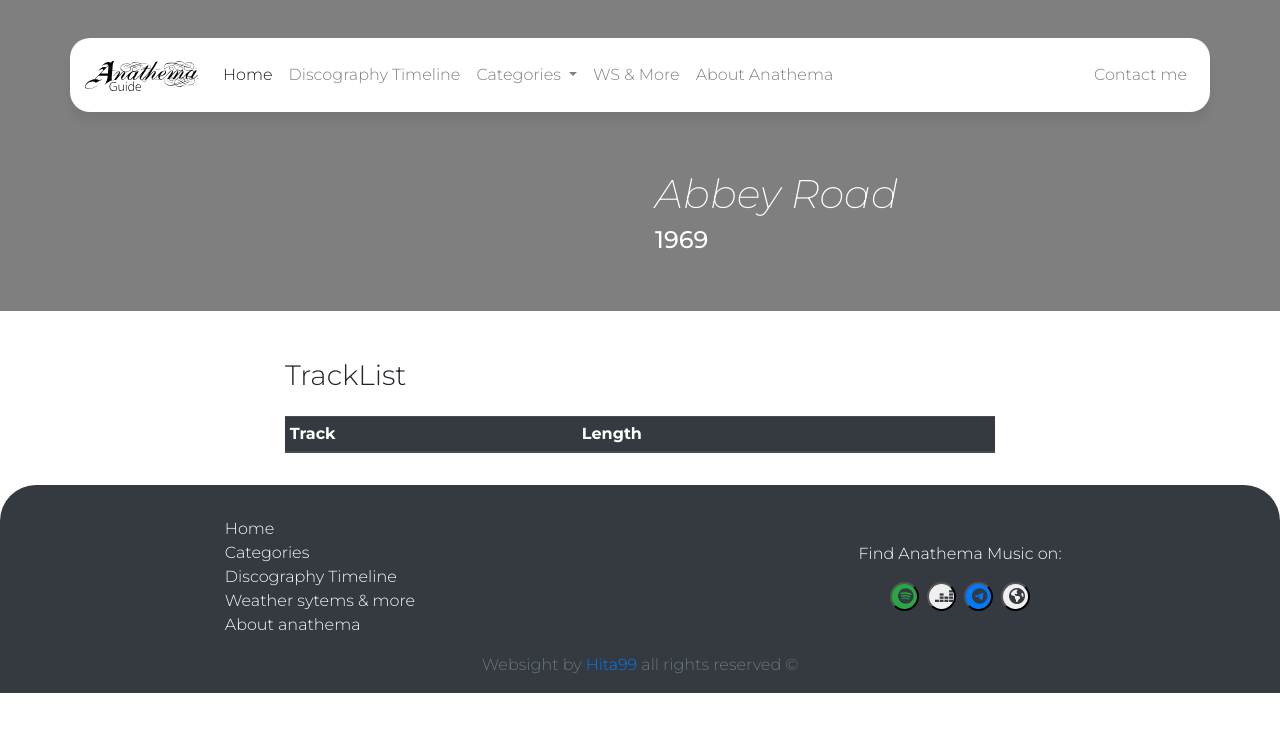
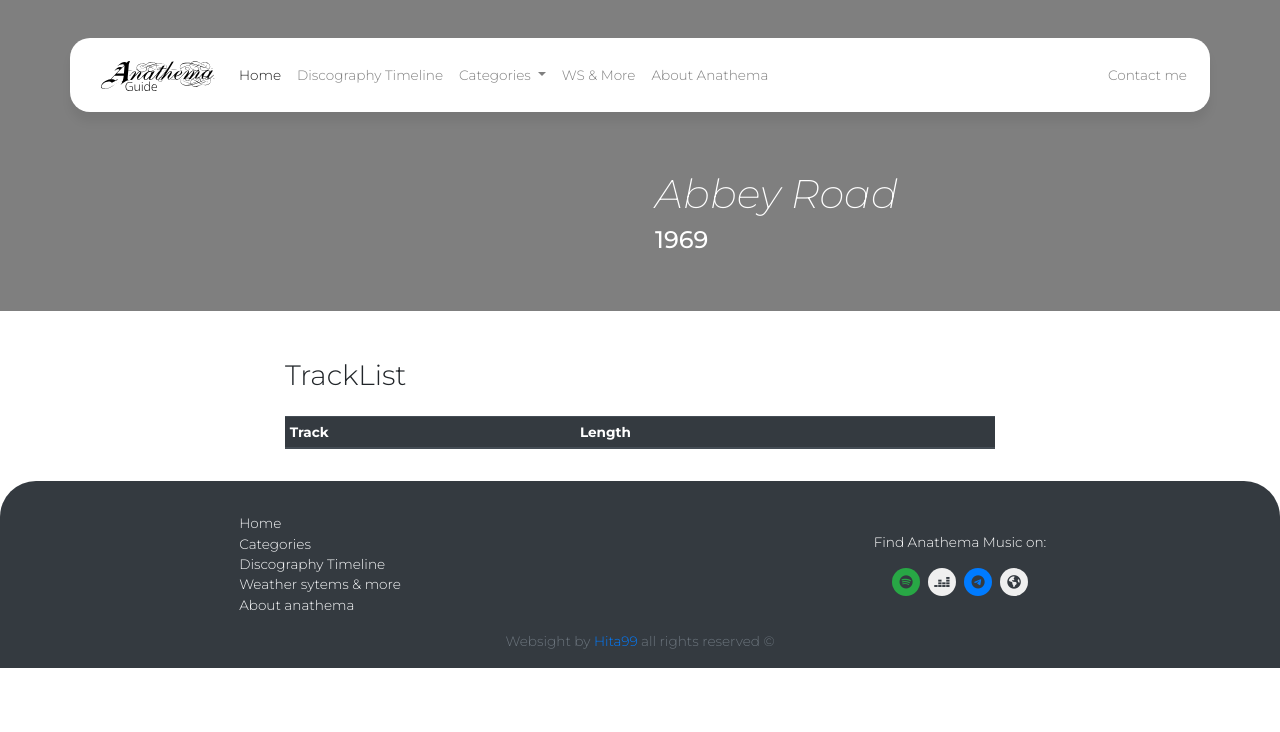
Before and after one commit to Hita9900/Anathema-Guide, a Jekyll site: the page built from _albums/test-2.md, in a window 1280 px wide. Shown: the top 732 px of the page. Built offline with Jekyll 4.4.1, drawn with Linux system fonts in a browser that asks for light colours; nearby versions of some CDN libraries.

Commit message:
update: Update navbar style

```diff
--- a/_includes/navbar-albums.html
+++ b/_includes/navbar-albums.html
@@ -1,6 +1,6 @@
 <nav class="sticky-top justify-content-center navbar navbar-expand-lg navbar-light" style="top: 30px;">
         <div class="container bg-white py-3 py-3 mx-5" style="border-radius: 20px; box-shadow: 0px 10px 10px #00000010;">
-          <a class="navbar-brand" href="{{ site.baseurl }}/">
+          <a class="pl-3 navbar-brand" href="{{ site.baseurl }}/">
             <img src="{{ site.baseurl }}/Images/Logo.svg" />
           </a>
           <button class="navbar-toggler" type="button" data-toggle="collapse" data-target="#navbarSupportedContent" aria-controls="navbarSupportedContent" aria-expanded="false" aria-label="Toggle navigation">
--- a/assets/css/style.css
+++ b/assets/css/style.css
@@ -1,6 +1,7 @@
     body{
       font-family: "Montserrat", sans-serif !important;
       font-weight: 300;
+      font-size: 0.85rem;
     }
     h1, h2, h3, h4, h5, h6{
       font-family: "Montserrat", sans-serif !important;
@@ -95,6 +96,7 @@
       color: #FF5500;
     }
     .social-buttons button{
-      width: 29px;
-      height: 29px;
+      width: 28px;
+      height: 28px;
+      border: none;
     }
```
